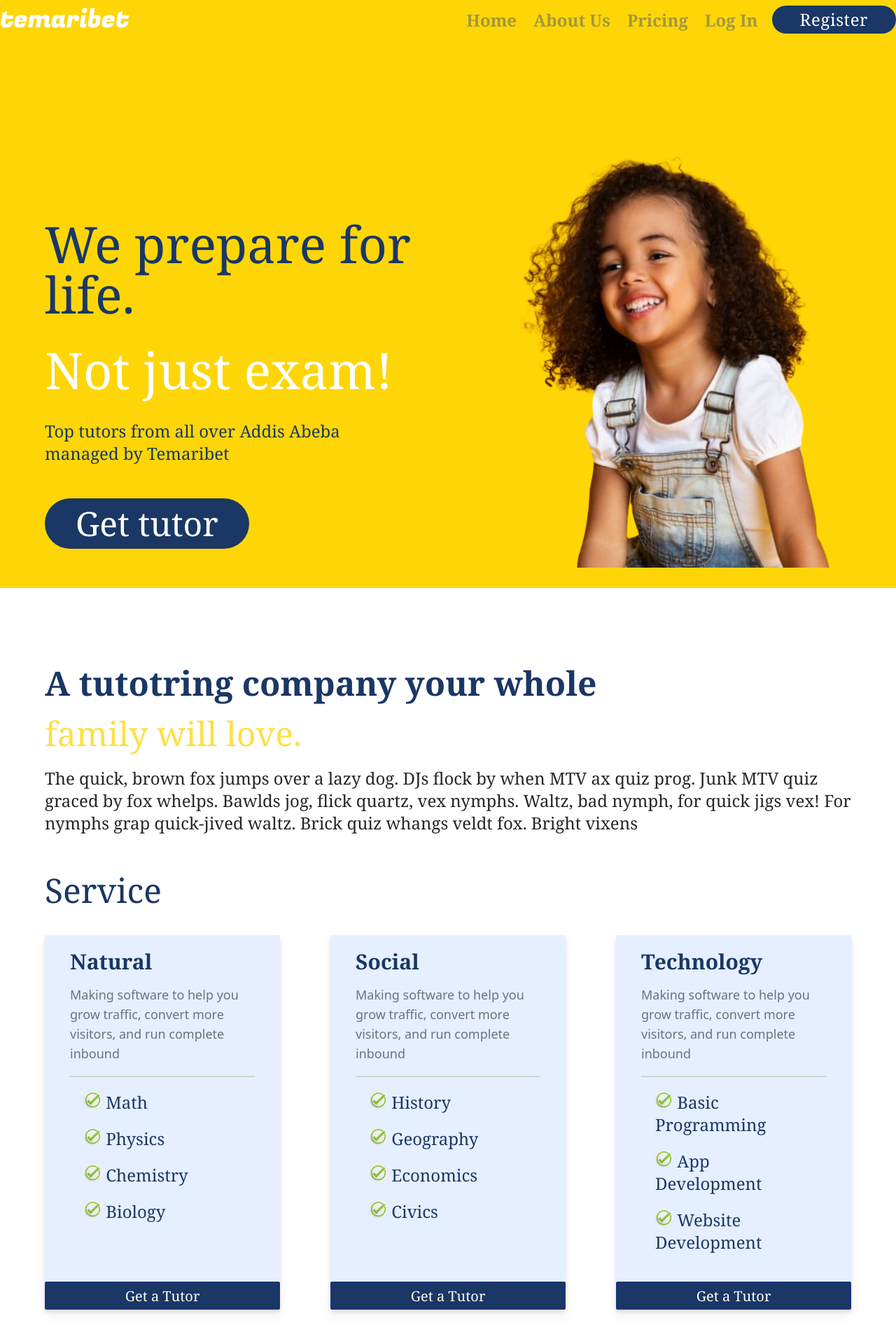
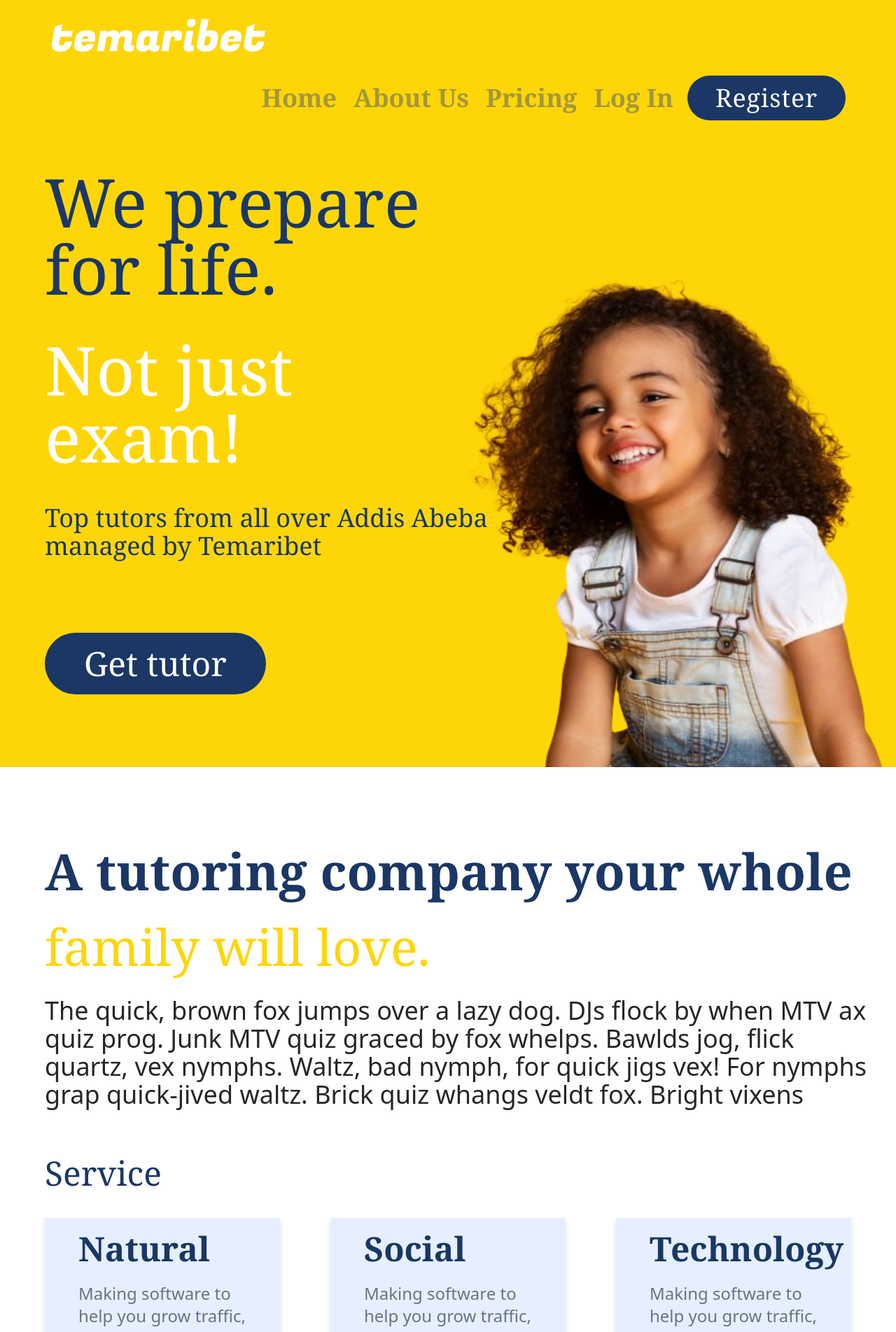
Before and after one commit to bekiTil/Temaribet-front-end-dev, a Next.js app in the folder TemariBet/nextjs-blog/: page / in a window 1280 px wide. Shown: the top 1903 px of the page at 70% size. Built offline with nearby package versions, Linux system fonts and the light colour scheme.

Commit message:
edited the howme page

```diff
--- a/TemariBet/nextjs-blog/components/HomePageComponents/Achievement.js
+++ b/TemariBet/nextjs-blog/components/HomePageComponents/Achievement.js
@@ -2,7 +2,7 @@ import { Button,List, Col, Row } from 'antd';
 import Stats from "./child_components/Statistics.js";
 const Achievement=()=>{
     return (
-        <div className="pb-40 pt-9 bg-gradient-to-r font-serif from-[#142F43] via-black-900 to-black min-h-screen">
+        <div className="pb-40 pt-9 bg-gradient-to-r font-serif from-[#142F43] via-black-900 to-black ">
             <div className='ml-5 md:ml-16'>
                 <Col sm = {24}  style={{justifyContent:"center"}}>
                     <div>
--- a/TemariBet/nextjs-blog/components/HomePageComponents/Cover.js
+++ b/TemariBet/nextjs-blog/components/HomePageComponents/Cover.js
@@ -5,26 +5,26 @@ import 'antd/dist/antd.css';
 const Cover = () => {
     return (
 
-            <div className="bg-[#FED607] md:pt-10 min-h-screen">
-                <div className="items-center lg:flex min-h-screen">
-                    <div className="w-full sm:items-center lg:w-1/2 ">
+            <div className="bg-[#FED607] flex flex-col justify-end min-h-screen">
+                <div className="lg:flex">
+                    <div className="w-full sm:items-center  md:mb-20">
                         <div className="lg:w-full mx-5 md:mx-16 mt-5 md:mt-20 pt-40">
-                            <h1 className=" text-[#1A3765] text-4xl lg:text-7xl font-medium font-serif">We prepare for life.</h1>
-                            <h1 className=" text-white text-4xl lg:text-7xl font-medium font-serif ">Not just exam!</h1>
-                            <p className="mt-2 text-2xl font-serif text-[#1A3765]">Top tutors from all over Addis Abeba
+                            <h1 className=" text-[#1A3765] text-4xl lg:text-7xl xl:text-8xl  font-serif">We prepare for life.</h1>
+                            <h1 className=" text-white text-4xl lg:text-7xl xl:text-8xl font-medium font-serif ">Not just exam!</h1>
+                            <p className="mt-2 md:mb-20 text-2xl lg:text-4xl font-serif text-[#1A3765]">Top tutors from all over Addis Abeba
                                 <br />
                                 managed by Temaribet</p>
-                            <button className="w-full  px-11 py-3 mb-6 lg:rounded-full font-serif mt-6 text-xl md:text-3xl lg:text-4xl xl:text-5xl 2xl:text-6xl font-medium text-white transition-colors duration-200 transform bg-[#1A3765] lg:w-auto hover:bg-blue-700  focus:outline-none focus:bg-blue-600">Get tutor</button>
+                            <button className="w-full  px-14 py-5 mb-6 lg:rounded-full font-serif mt-6 text-xl md:text-3xl lg:text-4xl xl:text-5xl 2xl:text-5xl font-medium text-white transition-colors duration-200 transform bg-[#1A3765] lg:w-auto hover:bg-blue-700  focus:outline-none focus:bg-blue-600">Get tutor</button>
                         </div>
                     </div>
 
-                    <div className="flex items-center justify-center w-full md:mt-10 md:pt-28  lg:w-1/2">
+                    <div className="flex flex-col items-center justify-end w-full ">
                     <Image
-                        className="w-full mb-0:"
+                        className="w-full"
                         src="/temaribet.png.png"
                         alt="young girl image"
-                        width={"450"}
-                        height = {"590"}
+                        width={"600"}
+                        height = {"700"}
                     />
 
                     </div>
--- a/TemariBet/nextjs-blog/components/HomePageComponents/Description.js
+++ b/TemariBet/nextjs-blog/components/HomePageComponents/Description.js
@@ -2,12 +2,12 @@ const Description =()=>{
     return (
 
         <section>
-            <div className="container flex flex-col py-8  max-w-7xl mx-5 md:ml-16 md:mt-20">
-              <div className="flex flex-col w-full max-w-6xl text-left prose-blue">
-                <div className="w-full mx-auto">
-                  <h1 className="font-serif  text-4xl md:text-5xl text-[#1A3765] font-bold">A tutotring company your whole</h1>
-                  <h2 className="font-serif main-title text-4xl md:text-5xl text-yellow-300">family will love.</h2>
-                  <p className="font-serif main-title text-xl md:text-2xl " > The quick, brown fox jumps over a lazy dog. DJs flock by when MTV ax quiz prog.
+            <div className=" flex flex-col py-8   mx-5 md:ml-16 md:mt-20">
+              <div className="flex flex-col w-full  text-left prose-blue">
+                <div className=" mx-auto">
+                  <h1 className="font-serif  text-4xl md:text-5xl  xl:text-7xl text-[#1A3765]  font-semibold">A tutoring company your whole</h1>
+                  <h2 className="font-serif main-title text-4xl text-4xl md:text-5xl  xl:text-7xl  text-[#FED607]">family will love.</h2>
+                  <p className="font-sans main-title text-xl md:text-2xl lg:text-3xl xl:text-4xl " > The quick, brown fox jumps over a lazy dog. DJs flock by when MTV ax quiz prog.
                        Junk MTV quiz graced by fox whelps. Bawlds jog, flick quartz, vex nymphs. Waltz, bad nymph, for quick jigs vex!
                        For nymphs grap quick-jived waltz. Brick quiz whangs veldt fox. Bright vixens </p>
                 </div>
--- a/TemariBet/nextjs-blog/components/HomePageComponents/Header.js
+++ b/TemariBet/nextjs-blog/components/HomePageComponents/Header.js
@@ -2,11 +2,11 @@ import React from "react";
 const Header = () => {
   const [navbarOpen, setNavbarOpen] = React.useState(false);
   return (
-    <nav className="opacity-100 overflow-x-hidden fixed top-0 left-0 right-0 z-50 flex  items-center justify-between px-2 py-0 bg-[#FED607] -m-2 ">
-      <div className="container  mx-auto flex flex-wrap items-center justify-between">
+    <nav className="opacity-100 overflow-x-hidden fixed top-0 left-0 right-0 z-50 flex  items-center justify-between px-2 py-0 bg-[#FED607]">
+      <div className="w-full mx-5 md:mx-16 flex flex-wrap items-center justify-between">
         <div className="w-full relative flex justify-between lg:w-auto lg:static lg:block lg:justify-start">
           <a
-            className="text-3xl md:text-4xl px-0  py-1 font-fugasOne font-thin leading-relaxed inline-block mr-4  whitespace-nowrap  text-white"
+            className="text-3xl md:text-5xl lg:text-6xl  px-0  md:py-5  lg:py-6 font-fugasOne font-thin leading-relaxed inline-block mr-4  whitespace-nowrap  text-white"
             href="#"
           >
             temaribet
@@ -27,14 +27,14 @@ const Header = () => {
 
         <div
           className={
-            "lg:flex flex-grow items-center" +
+            "lg:flex flex-grow items-center justify-center" +
             (navbarOpen ? " flex" : " hidden")
           }
         >
-          <ul className="pt-4 flex flex-col lg:flex-row list-none lg:ml-auto">
+          <ul className="mb-0 flex flex-col items-center justify-center lg:flex-row text-2xl lg:text-3xl xl:text-4xl list-none lg:ml-auto">
             <li className="nav-item h-full">
               <a
-                className="px-3 py-1  font-serif flex items-center  text-2xl text-blue-900 opacity-40 font-semibold leading-snug  hover:opacity-75"
+                className="px-3 py-1  font-serif flex items-center  text-blue-900 opacity-40 font-semibold leading-snug  hover:opacity-75"
                 href="#"
               >
                 Home
@@ -42,7 +42,7 @@ const Header = () => {
             </li>
             <li className="nav-item h-full">
               <a
-                className="px-3 py-1 font-serif flex items-center  text-2xl text-blue-900 opacity-40 font-semibold leading-snug  hover:opacity-75"
+                className="px-3 py-1 font-serif flex items-center   text-blue-900 opacity-40 font-semibold leading-snug  hover:opacity-75"
                 href="#"
               >
                 About Us
@@ -50,7 +50,7 @@ const Header = () => {
             </li>
             <li className="nav-item h-full">
               <a
-                className="px-3 py-1 font-serif flex items-center  text-2xl text-blue-900 opacity-40 font-semibold leading-snug  hover:opacity-75"
+                className="px-3 py-1 font-serif flex items-center   text-blue-900 opacity-40 font-semibold leading-snug  hover:opacity-75"
                 href="#"
               >
                 Pricing
@@ -58,14 +58,14 @@ const Header = () => {
             </li>
             <li className="nav-item h-full">
               <a
-                className="px-3 py-1 font-serif flex items-center  text-2xl text-blue-900 opacity-40 font-semibold leading-snug  hover:opacity-75"
+                className="px-3 py-1 font-serif flex items-center   text-blue-900 opacity-40 font-semibold leading-snug  hover:opacity-75"
                 href="#"
               >
                 Log In
               </a>
             </li>
             <li className="pl-2  nav-item h-full">
-              <button className="rounded-full px-10 py-1 font-serif tracking-wide text-2xl text-white capitalize transition-colors duration-200 transform bg-[#1A3765]  hover:bg-blue-700 focus:outline-none focus:ring focus:ring-blue-300 focus:ring-opacity-80">
+              <button className="rounded-full px-10 py-3 font-serif tracking-wide  text-white capitalize transition-colors duration-200 transform bg-[#1A3765]  hover:bg-blue-700 focus:outline-none focus:ring focus:ring-blue-300 focus:ring-opacity-80">
                 Register
               </button>
             </li>
--- a/TemariBet/nextjs-blog/components/HomePageComponents/Work.js
+++ b/TemariBet/nextjs-blog/components/HomePageComponents/Work.js
@@ -7,7 +7,7 @@ const Work = () => {
 
     return (
         <div className='mx-5 md:mx-16 mt-20 mb-20'>
-            <header className='text-3xl lg:text-5xl font-serif text-[#1A3765]'>How we will work together?</header>
+            <header className='text-3xl lg:text-5xl xl:text-6xl font-semibold font-serif text-[#1A3765]'>How we will work together?</header>
             <Row gutter={[10, 24]} justify="space-around" >
                 <Col xs={16} xl={6}
                   >
@@ -35,7 +35,7 @@ const Work = () => {
                     />
                 </Col>
             </Row>
-            <p className='text-xl text-center text-black-900 font-medium font-serif mt-10'>Ready to excel your child? <Link href = {"#"}><a className='text-2xl text-blue-700 font-serif'>Get tutor</a></Link></p>
+            <p className='text-xl xl:text-3xl text-center text-black-900 font-medium font-serif mt-10'>Ready to excel your child? <Link href = {"#"}><a className='text-2xl xl:text-4xl xl:font-bold text-blue-700 font-serif'>Get tutor</a></Link></p>
         </div>
     )
 }
--- a/TemariBet/nextjs-blog/components/HomePageComponents/child_components/ServiceCard.js
+++ b/TemariBet/nextjs-blog/components/HomePageComponents/child_components/ServiceCard.js
@@ -5,18 +5,17 @@ import Image from "next/image"
 const ServiceCard = (props) => {
   return (
     <div className='drop-shadow-lg bg-[#E5EFFF] h-full flex flex-col justify-between'>
-      <div className='w-full px-9 py-5 '>
-          <h1 className="text-[#1A3765]  font-bold text-3xl">{props.title}</h1>
-          <p className="text-gray-500  font-sans text-lg  border-gray-500">{props.description}</p>
+      <div className='w-full px-12 py-5 '>
+          <h1 className="text-[#1A3765]  font-bold text-3xl xl:text-5xl">{props.title}</h1>
+          <p className="text-gray-500  font-sans text-lg xl:text-2xl  border-gray-500">{props.description}</p>
           <hr style={{border: "1px solid lightgray"}} />
           {
-            props.subjects.map(item => (<li key={item} className = "text-[#1A3765] text-lg  lg:text-2xl m-5" style={{ listStyleType: 'none'}}><Image src="/right.png" width="25" height="25"/> {item}</li>))
+            props.subjects.map(item => (<li key={item} className = "text-[#1A3765] text-lg  lg:text-2xl xl:text-4xl m-5 ml-0" style={{ listStyleType: 'none', listStyleImage:"url('../../../public/right.png')"}}><Image src="/right.png" width="40" height="40"/> {item}</li>))
           }
 
         </div>
-        <Button style={{ width: "100%", background: "#1A3765", borderColor: "#1E2F97" }} type="primary" size="large" ><span className='text-xl'>Get a Tutor</span></Button>
+        <button className='w-full bg-[#1A3765] text-white text-xl xl:text-3xl py-3'>Get a Tutor</button>
     </div>
   )
 }
-
 export default ServiceCard
--- a/TemariBet/nextjs-blog/components/HomePageComponents/child_components/WhyUsComponent.js
+++ b/TemariBet/nextjs-blog/components/HomePageComponents/child_components/WhyUsComponent.js
@@ -4,10 +4,10 @@ import Image from 'next/image'
 const WhyUsComponent = (props) => {
   return (
     <div className='container py-5 px-8 pb-0 h-full bg-white flex flex-col items-center drop-shadow-xl'>
-        <Image src={props.image} alt="Handpicked tutor image"  width="150" height = "150"/>
+        <Image src={props.image} alt="Handpicked tutor image"  width="200" height = "200"/>
 
-        <h1 className='text-[#1A3765] text-base lg:text-xl text-center font-bold font-serif mt-3'>{props.title}</h1>
-        <p className='text-[#74a6f5] text-sm text-center lg:text-base
+        <h1 className='text-[#1A3765] text-base lg:text-xl xl:text-3xl text-center font-bold font-serif mt-3'>{props.title}</h1>
+        <p className='text-[#1A3765] text-sm xl:text-2xl text-center lg:text-base
          font-serif'>{props.description}</p>
 
     </div>
--- a/TemariBet/nextjs-blog/components/HomePageComponents/child_components/WorkTogatherCard.js
+++ b/TemariBet/nextjs-blog/components/HomePageComponents/child_components/WorkTogatherCard.js
@@ -7,8 +7,8 @@ const WorkTogatherCard = (props) => {
     <div className='flex flex-col items-center font-serif mt-10'>
         <Image src={props.image} alt="me"  width="300" height = "250" />
         <div className='px-12'>
-          <h1 className='text-[#1A3765] text-xl font-bold mt-5'>{props.title}</h1>
-          <p className='text-[#1A3765] text-base'>{props.description}</p>
+          <h1 className='text-[#1A3765] text-xl xl:text-5xl font-bold mt-5'>{props.title}</h1>
+          <p className='text-[#1A3765] text-lg xl:text-3xl'>{props.description}</p>
         </div>
 
 
--- a/TemariBet/nextjs-blog/components/ProfilePageComponents/Header.js
+++ b/TemariBet/nextjs-blog/components/ProfilePageComponents/Header.js
@@ -5,7 +5,7 @@ const Header = () => {
     const [navbarOpen, setNavbarOpen] = React.useState(false);
   return (
     <nav className="opacity-100 mx-12 overflow-x-hidden sticky top-0 left-0 right-0 z-50 flex  items-center justify-between py-5 -m-2 bg-white">
-      <div className="container  flex flex-wrap items-center justify-between">
+      <div className="container mx-auto  flex flex-wrap items-center justify-between">
         <div className="w-full relative flex justify-between lg:w-auto lg:static lg:block lg:justify-start">
           <a
             className="text-3xl md:text-5xl px-0  py-1 font-fugasOne font-thin leading-relaxed inline-block mr-4  whitespace-nowrap  text-yellow-300"
```
Also changed, not shown: TemariBet/nextjs-blog/components/HomePageComponents/Another.js (+8 -8 lines), TemariBet/nextjs-blog/components/HomePageComponents/Feedback.js (+8 -8 lines).
